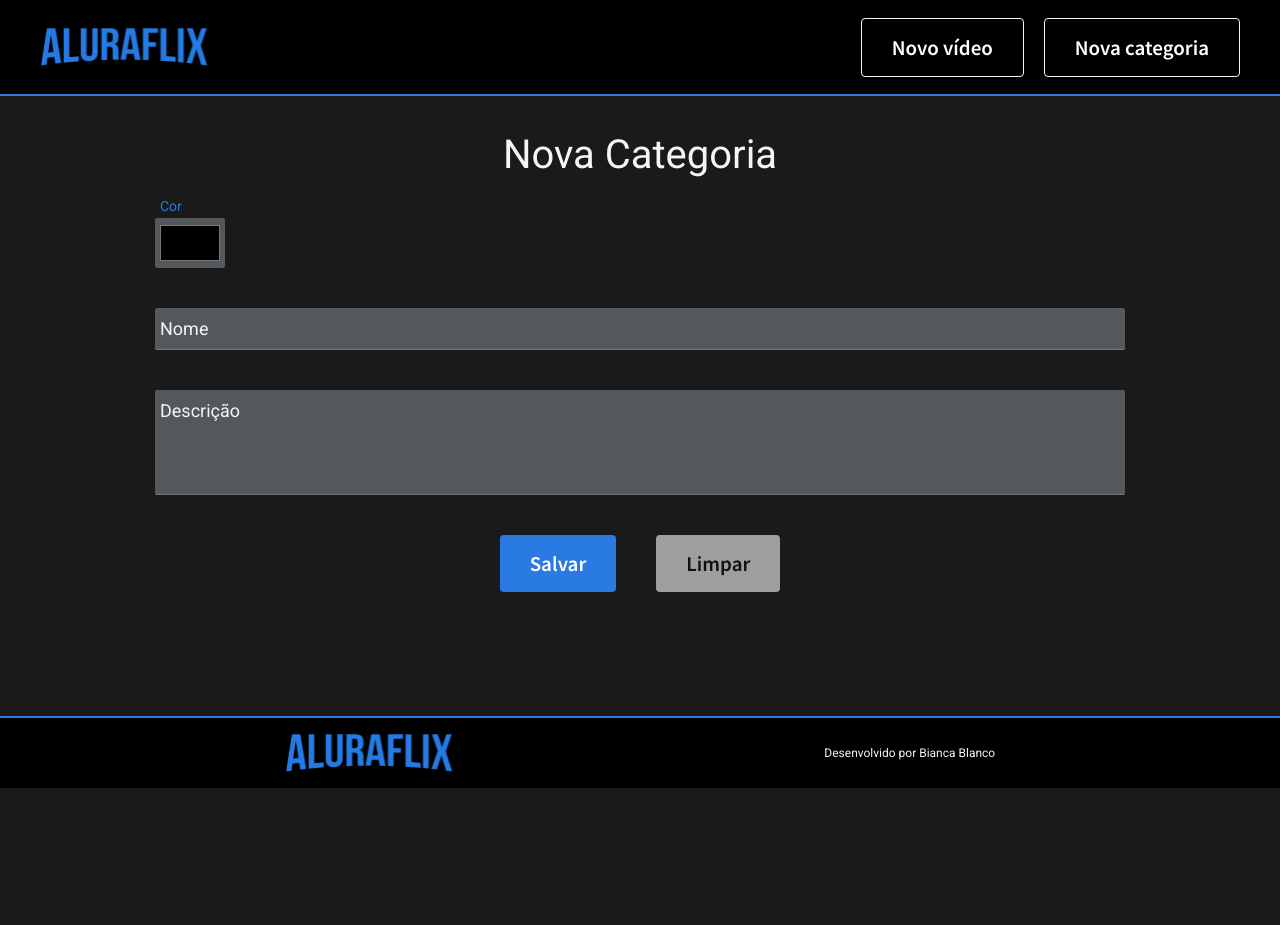
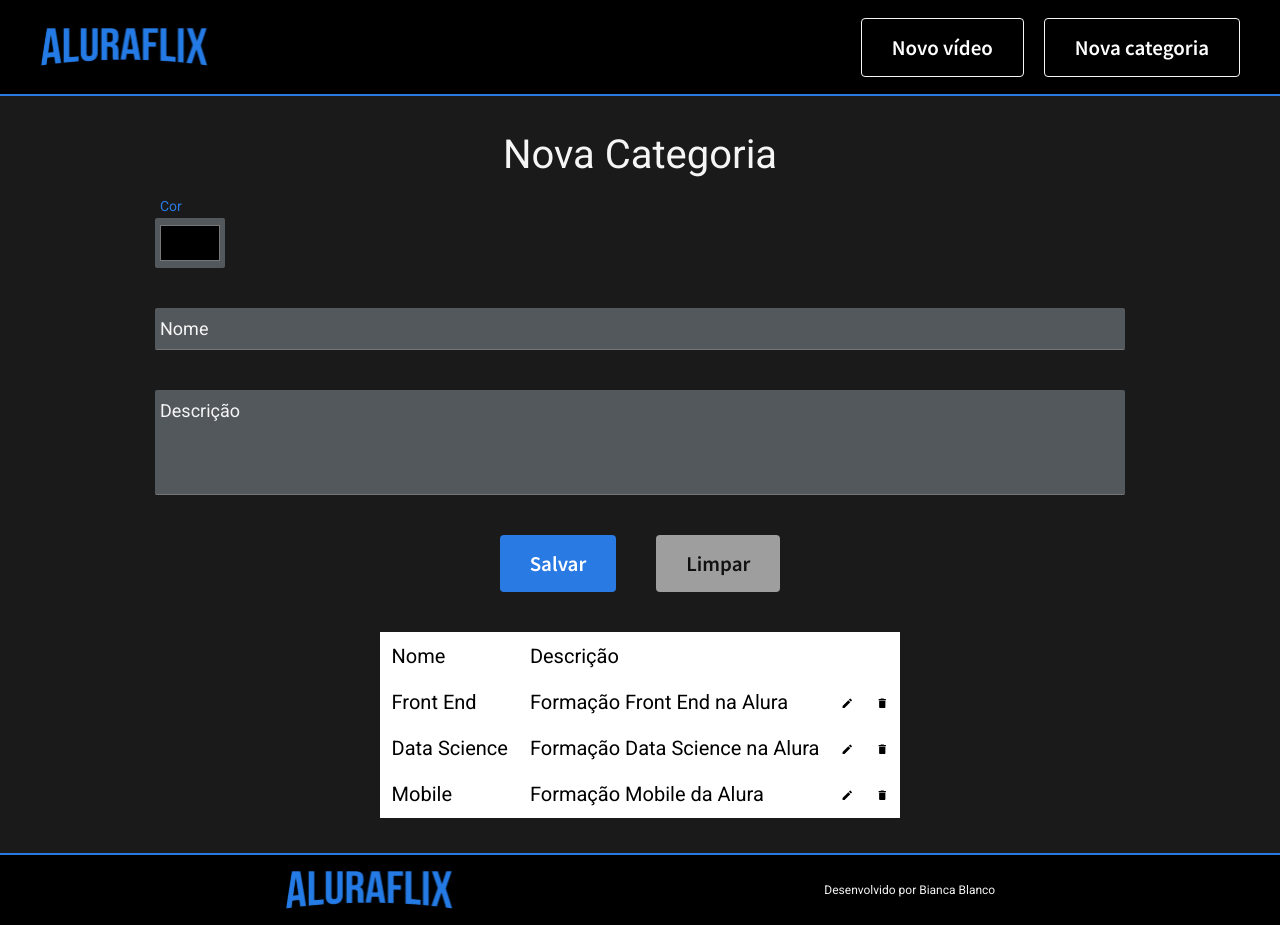
Before and after one commit to bncblnc/dogflix, a React (Create React App) app: page /novacategoria in a window 1280 px wide. Before the commit the page ends 800 px from the top, so only its background shows below. Built offline with nearby package versions, Linux system fonts and the light colour scheme.

Commit message:
testing table

```diff
--- a/public/index.html
+++ b/public/index.html
@@ -26,7 +26,7 @@
       rel="stylesheet"
     />
 
-    <title>React App</title>
+    <title>AluraFlix</title>
   </head>
   <body>
     <noscript>You need to enable JavaScript to run this app.</noscript>
--- /dev/null
+++ b/src/components/Table/index.jsx
@@ -0,0 +1,40 @@
+import React from "react";
+import styled from "styled-components";
+import { MdDelete as IconDelete, MdEdit as IconEdit } from "react-icons/md";
+
+const StyledTable = styled.table`
+  background-color: white;
+
+  td {
+    font-size: 2rem;
+    padding: 1rem;
+  }
+`;
+
+export default function Table({ item }) {
+  return (
+    <StyledTable>
+      <thead>
+        <tr>
+          <td>Nome</td>
+          <td>Descrição</td>
+        </tr>
+      </thead>
+
+      <tbody>
+        {item.map((obj) => (
+          <tr>
+            <td>{obj.category}</td>
+            <td>{obj.subtitle}</td>
+            <td>
+              <IconEdit />
+            </td>
+            <td>
+              <IconDelete />
+            </td>
+          </tr>
+        ))}
+      </tbody>
+    </StyledTable>
+  );
+}
--- a/src/pages/NewCategory/index.jsx
+++ b/src/pages/NewCategory/index.jsx
@@ -5,6 +5,9 @@ import TextSmall from "../../components/Form/TextSmall";
 import TextLarge from "../../components/Form/TextLarge";
 import ColorInput from "../../components/Form/ColorInput";
 import ButtonsForm from "../../components/Form/ButtonsForm";
+
+import initialData from "../../data/initial-data.json";
+import Table from "../../components/Table";
 
 export default function NewCategory() {
   const [name, setName] = useState("");
@@ -36,6 +39,7 @@ export default function NewCategory() {
         />
 
         <ButtonsForm />
+        <Table item={initialData} />
       </FormStyled>
     </main>
   );
--- a/src/pages/NewVideo/index.jsx
+++ b/src/pages/NewVideo/index.jsx
@@ -3,9 +3,9 @@ import { FormStyled, TitleForm } from "../../components/Form";
 import TextSmall from "../../components/Form/TextSmall";
 import TextLarge from "../../components/Form/TextLarge";
 import Select from "../../components/Form/SelectInput";
+import ButtonsForm from "../../components/Form/ButtonsForm";
 
 import initialData from "../../data/initial-data.json";
-import ButtonsForm from "../../components/Form/ButtonsForm";
 
 export default function NewVideo() {
   const [title, setTitle] = useState("");
@@ -29,7 +29,7 @@ export default function NewVideo() {
           setFunction={setTitle}
         />
         <TextSmall
-          label="Link do vídeo no YouTube"
+          label="Link do vídeo"
           type="text"
           value={link}
           setFunction={setLink}
```
